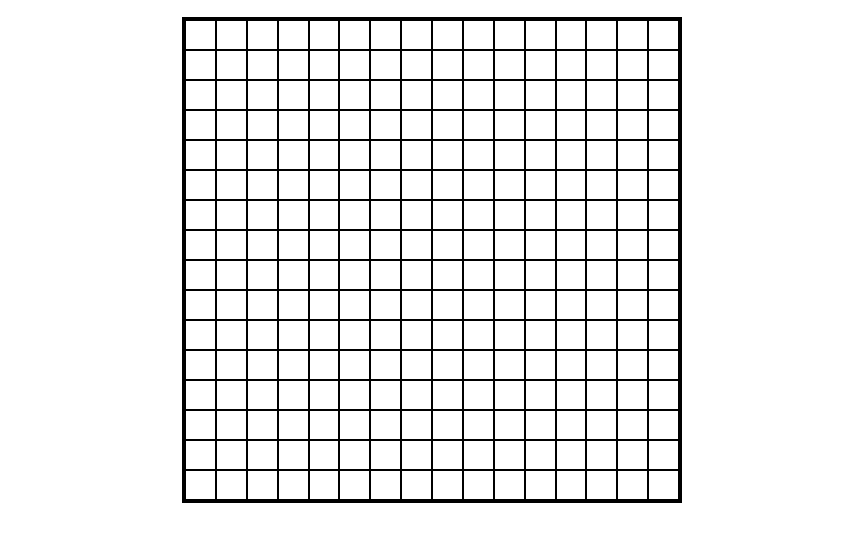
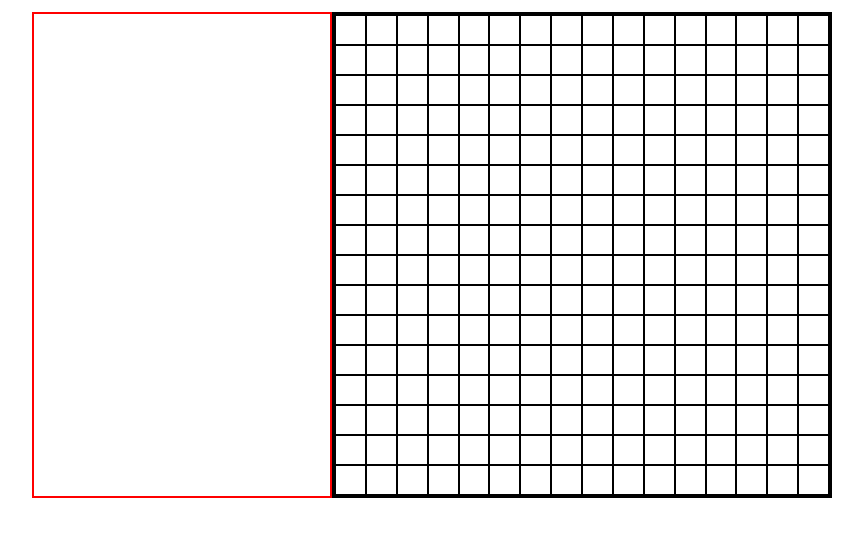
Before and after one commit to VivanPanda/odin-etch-a-sketch, a plain HTML site: page index.html in a window 1280 px wide. Shown: the part 163-704 px from the top of the page, without its empty margins (208-1071 px from the left). Drawn offline with Linux system fonts and the light colour scheme.

Commit message:
Create basic menu border

```diff
--- a/index.html
+++ b/index.html
@@ -12,10 +12,14 @@
         <header>
             <h1>Etch A Sketch</h1>
         </header>
+
         <div class="container">
+            <div class="menu"></div>
+
             <div class="grid-container"></div>
         </div>
-        <script src="script.js"></script>
+
     </div>
 </body>
+<script src="script.js"></script>
 </html>
--- a/style.css
+++ b/style.css
@@ -12,15 +12,17 @@ h1 {
 .container {
   display: flex;
   justify-content: center;
-  padding: 20px;
+  padding: 15px;
 }
 
 .grid-container {
   display: flex;
   flex-direction: row;
   align-items: center;
+  justify-content: center;
   flex-wrap: wrap;
   width: 500px;
+  height: auto;
   border: 3px solid black;
 }
 
@@ -37,9 +39,15 @@ h1 {
 background-color: black;
 }
 
-/* .grid-container {
+.menu {
+  border: 2px solid red;
+  width: 300px;
+}
+
+.container {
   display: flex;
-} */
+  justify-content: center;
+}
 
 
 /* Box sizing rules */
```
